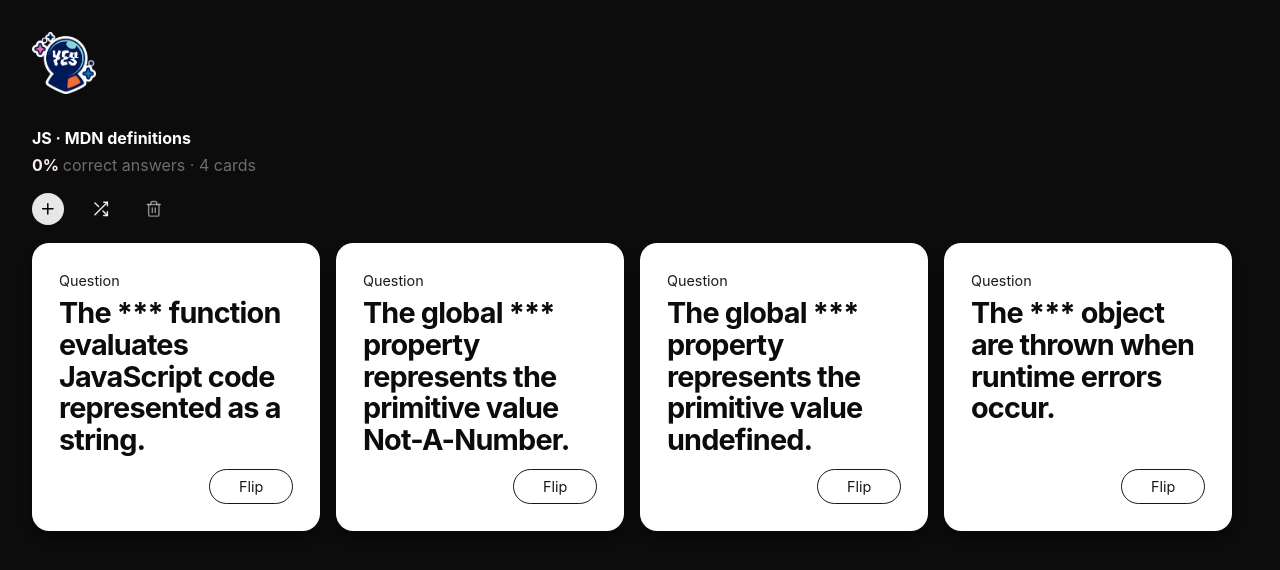
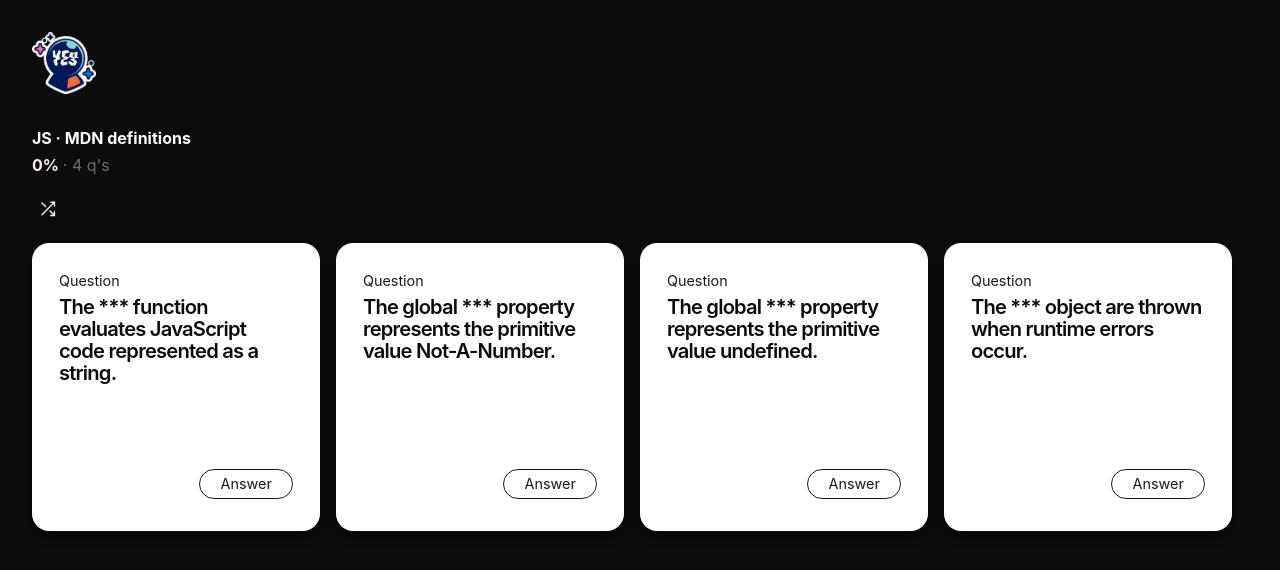
Before and after one commit to evilpaper/nailed-it, a React (Create React App) app: page / in a window 1280 px wide. Shown: the top 570 px of the page. Built offline with nearby package versions, Linux system fonts and the light colour scheme.

Commit message:
Remove trash, add and back flip

```diff
--- a/src/components/Card/Card.jsx
+++ b/src/components/Card/Card.jsx
@@ -3,7 +3,7 @@ import { useSpring, animated as a } from "react-spring";
 // import { FiTrash2 } from "react-icons/fi";
 import { FiCheck } from "react-icons/fi";
 import { FiX } from "react-icons/fi";
-import { FiChevronRight } from "react-icons/fi";
+// import { FiChevronRight } from "react-icons/fi";
 
 export default function Card({
   question,
@@ -52,7 +52,7 @@ export default function Card({
           onChange={(e) => handleChange({ answer: e.target.value })}
           maxLength="75"
         ></textarea>
-        <footer className="card__footer">
+        <footer className="card__footer card__footer--back">
           <button
             className="card__button card__button--back"
             onClick={(e) => {
@@ -71,12 +71,12 @@ export default function Card({
           >
             <FiX />
           </button>
-          <button
+          {/* <button
             className="card__button card__button--flip card__button--back"
             onClick={handleFlipClick}
           >
             <FiChevronRight />
-          </button>
+          </button> */}
         </footer>
       </a.div>
       <a.div
@@ -107,7 +107,7 @@ export default function Card({
             className="card__button card__button--front-flip"
             onClick={handleFlipClick}
           >
-            Flip
+          Answer
           </button>
         </footer>
       </a.div>
--- a/src/components/Card/styles.css
+++ b/src/components/Card/styles.css
@@ -40,10 +40,10 @@
   margin: 0;
   background: transparent;
   color: #0d0c0c;
-  font-size: 2em;
+  font-size: 1.4em;
   line-height: 1.1em;
   padding-top: 0.2em;
-  font-weight: 700;
+  font-weight: 600;
   letter-spacing: -0.8px;
   -webkit-appearance: textfield;
 }
@@ -78,6 +78,11 @@
   width: 100%;
 }
 
+.card__footer--back {
+  display: center;
+  justify-content: space-around;
+}
+
 .card__button {
   display: flex;
   justify-content: center;
@@ -90,6 +95,12 @@
 
 .card__button--back {
   color: rgba(0, 0, 0, 0.9);
+  font-size: 1em;
+  border-radius: 2em;
+  padding: 1em 1em;
+  border: 1px solid rgba(0, 0, 0, 0.9);
+  display: flex;
+  justify-content: center;
 }
 
 .card__button--delete {
@@ -100,7 +111,7 @@
   color: rgba(0, 0, 0, 0.9);
   font-size: 1em;
   border-radius: 2em;
-  padding: 0.4em 2em;
+  padding: 0.2em 1.4em;
   border: 1px solid rgba(0, 0, 0, 0.9);
   display: flex;
   justify-content: center;
--- a/src/components/Deck/Deck.jsx
+++ b/src/components/Deck/Deck.jsx
@@ -2,8 +2,8 @@ import React from "react";
 import Card from "../Card";
 import { animated as a, useTransition } from "react-spring";
 import { FiShuffle } from "react-icons/fi";
-import { FiPlus } from "react-icons/fi";
-import { FiTrash2 } from "react-icons/fi";
+// import { FiPlus } from "react-icons/fi";
+// import { FiTrash2 } from "react-icons/fi";
 
 export default function Deck({
   cards,
@@ -16,11 +16,11 @@ export default function Deck({
   handleDeckNameChange,
   onDeckDelete,
 }) {
-  const onClickAddCard = () => addCardToDeck(id);
+  // const onClickAddCard = () => addCardToDeck(id);
 
   const onClickShuffleDeck = () => shuffleDeck(id);
 
-  const onDeckDeleteClick = () => onDeckDelete(id);
+  // const onDeckDeleteClick = () => onDeckDelete(id);
 
   const handleEditCard = (changes, card) => {
     handleCardContentChange(changes, card, id);
@@ -67,27 +67,27 @@ export default function Deck({
       <p className="deck__stats">
         <strong>{`${percentageNailed()}% `}</strong>
         {``}
-        <span className="deck__stats--number-of-cards">{` correct answers · ${cards.length} cards`}</span>
+        <span className="deck__stats--number-of-cards">{` · ${cards.length} q's`}</span>
       </p>
       <div className="deck__actions-menu">
-        <button
+        {/* <button
           className="deck__action-button deck__add-card"
           onClick={onClickAddCard}
         >
           <FiPlus className="deck__button-icon" />
-        </button>
+        </button> */}
         <button
           className="deck__action-button deck__shuffle-cards"
           onClick={onClickShuffleDeck}
         >
           <FiShuffle className="deck__button-icon" />
         </button>
-        <button
+        {/* <button
           className="deck__action-button deck__delete-deck"
           onClick={onDeckDeleteClick}
         >
           <FiTrash2 className="deck__button-icon" />
-        </button>
+        </button> */}
       </div>
       </div>
       <div className="deck__card-list">
```
